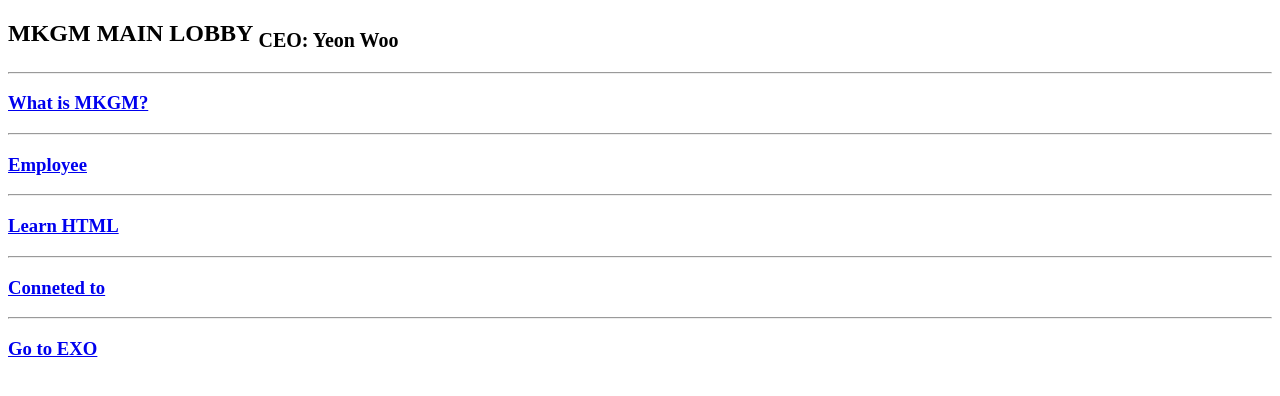
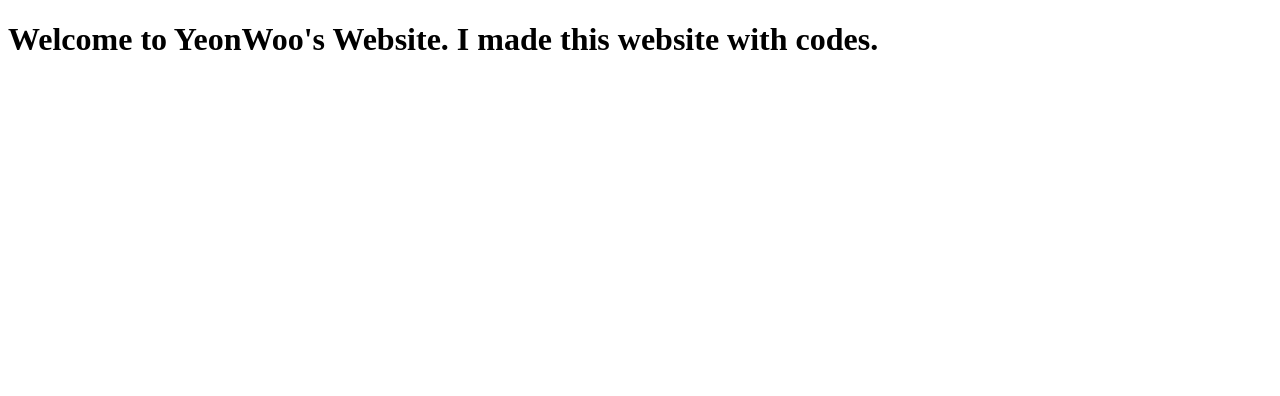
Before and after one commit to YeonWS/YeonWS.github.io, a plain HTML site: page index.html in a window 1280 px wide. Drawn offline with Linux system fonts and the light colour scheme.

Commit message:
Update index.html

```diff
--- a/index.html
+++ b/index.html
@@ -5,21 +5,11 @@
     <meta charset="UTF-8">
     <meta http-equiv="X-UA-Compatible" content="IE=edge">
     <meta name="viewport" content="width=device-width, initial-scale=1.0">
-    <title>Welcome</title>
+    <title>WOW</title>
 </head>
 
 <body>
-    <h2>MKGM MAIN LOBBY <sub>CEO: Yeon Woo</sub></h2>
-    <hr>
-    <h3> <a href="What is MKGM.html">What is MKGM?</a></h3>
-    <hr>
-    <h3> <a href="employee.html">Employee</a></h3>
-    <hr>
-    <h3> <a href="basic.html">Learn HTML</a></h3>
-    <hr>
-    <h3> <a href="login.html">Conneted to</a></h3>
-    <hr>
-    <h3> <a href="EXO.html">Go to EXO</a></h3>
+   <h1>Welcome to YeonWoo's Website. I made this website with codes.
 
 
 </body>
```
